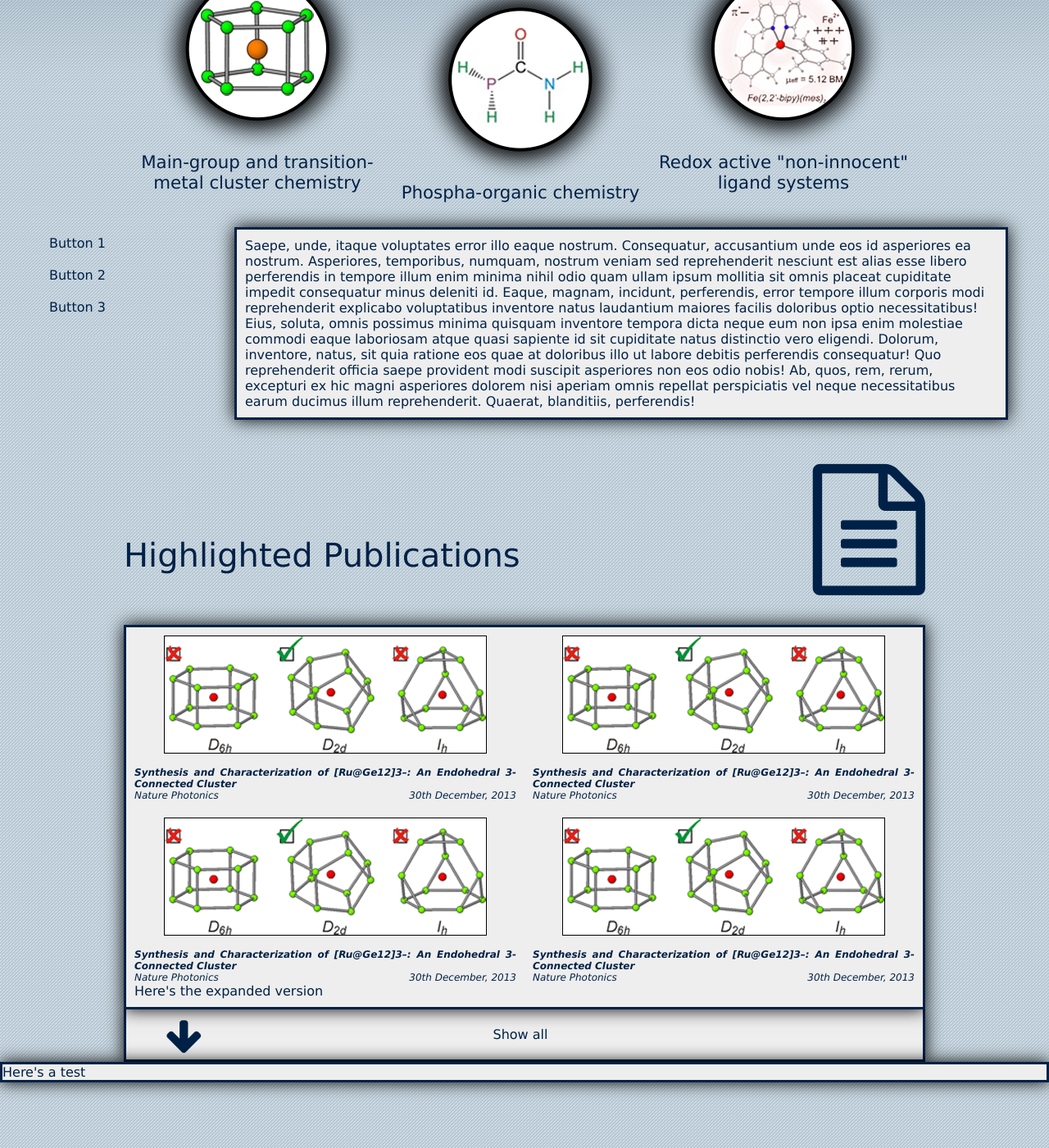
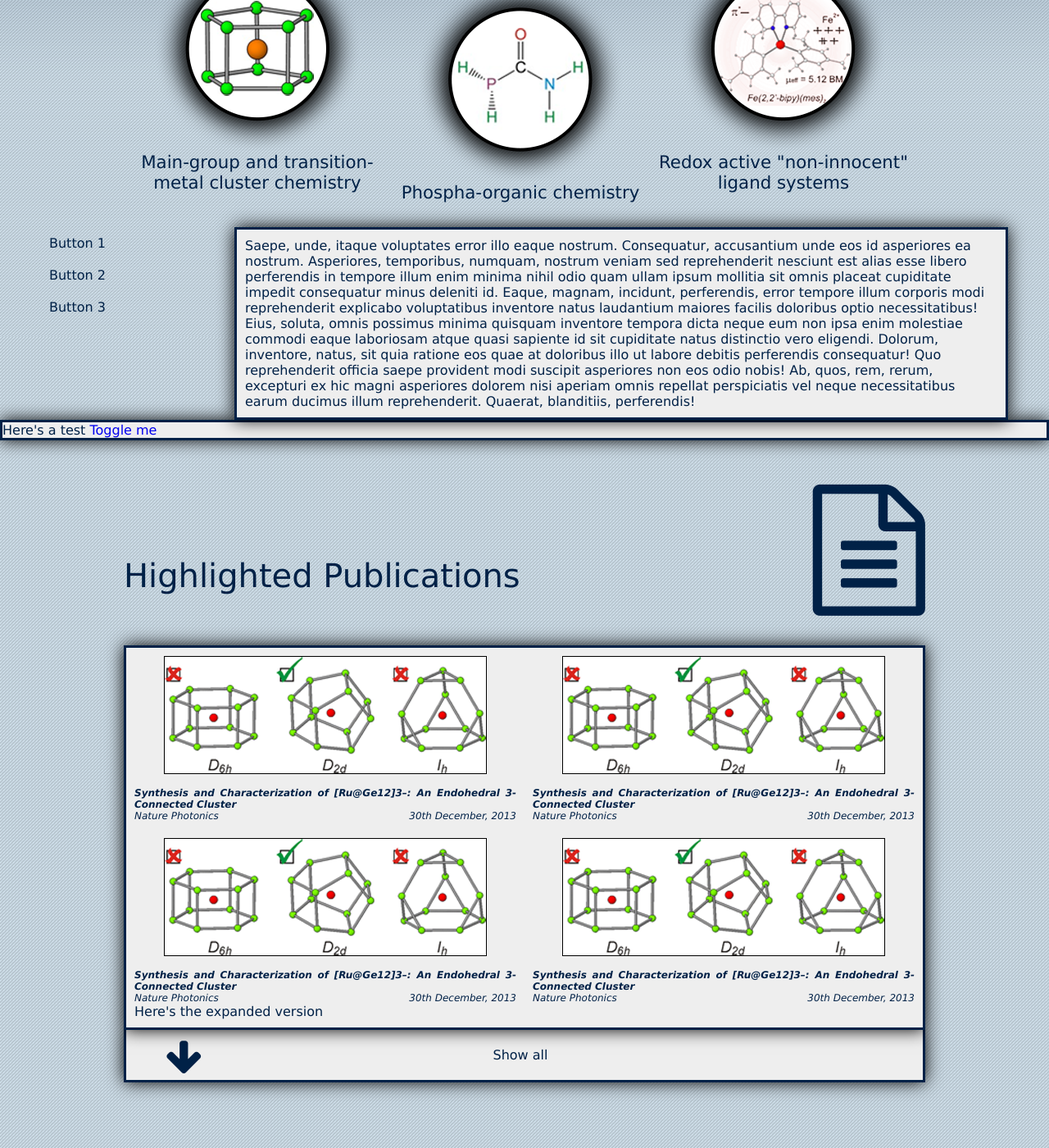
Before and after one commit to bayners123/bayners123, a Jekyll site: the page built from index.md, in a window 1280 px wide and 1400 px high, scrolled down 1253 px. Shown: the whole window at 82% size. Built offline with Jekyll 4.4.1, drawn with Linux system fonts in a browser that asks for light colours; nearby versions of some CDN libraries.

Commit message:
Testing for fullscreen plugin

```diff
--- a/_layouts/default.html
+++ b/_layouts/default.html
@@ -111,6 +111,13 @@
 
         </section>
 
+        <section id="groupmembers" class="fullscreen foo">
+            <div class="box">
+                Here's a test
+                <a href="#">Toggle me</a>
+            </div>
+        </section>
+
         <section id="publications" data-menu-offset="-250">
 
             <div class="grid content">
@@ -174,10 +181,6 @@
 
         </section>
 
-        <section id="groupmembers" class="fullscreen foo">
-            <div class="box">Here's a test</div>
-        </section>
-
     </div>
 
 	<script src="/scripts.js"></script>
```
Also changed, not shown: scripts.coffee (+6 -1 lines).
